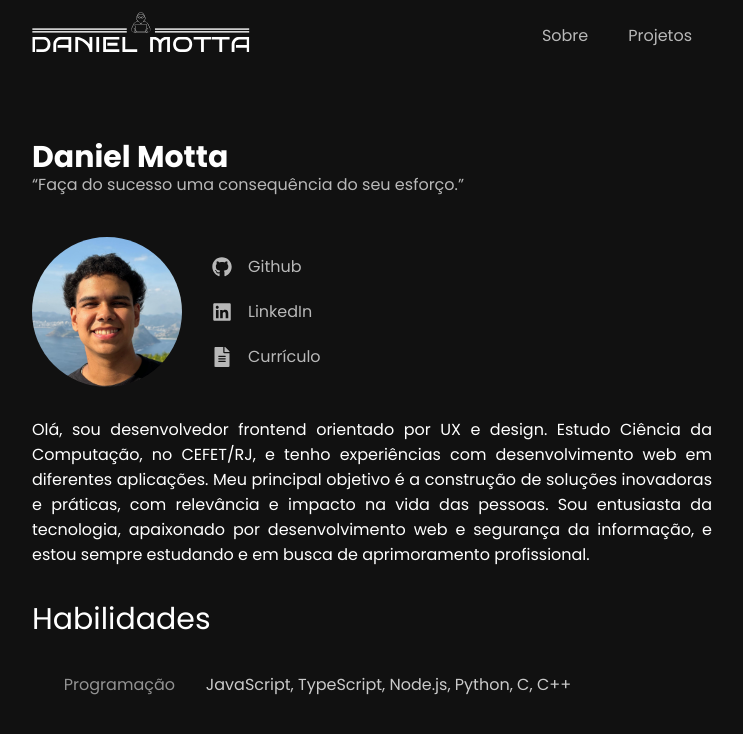
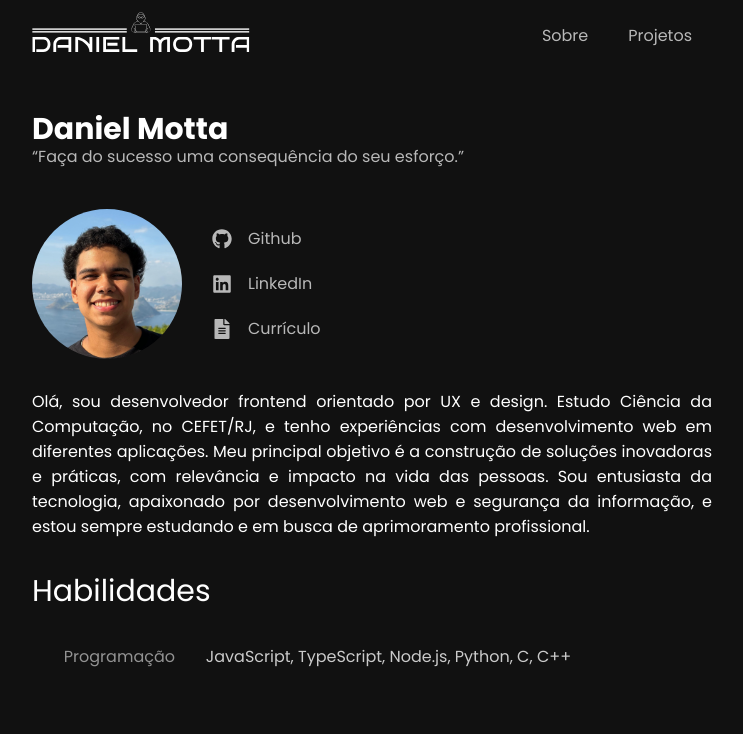
Before and after one commit to DanielMT7/daniel-motta, a React (Vite) app: page / in a window 1280 px wide. Shown: the top 734 px of the page, without its empty margins (268-1011 px from the left). Built offline with nearby package versions, Linux system fonts and the light colour scheme.

Commit message:
chore: altera a margem do componente home

```diff
--- a/src/routes/pages/Home/Home.module.css
+++ b/src/routes/pages/Home/Home.module.css
@@ -1,7 +1,7 @@
 .home_container {
   width: 100%;
   max-width: 680px;
-  margin-top: 64px;
+  margin-top: 36px;
 }
 
 .name_container {
```
